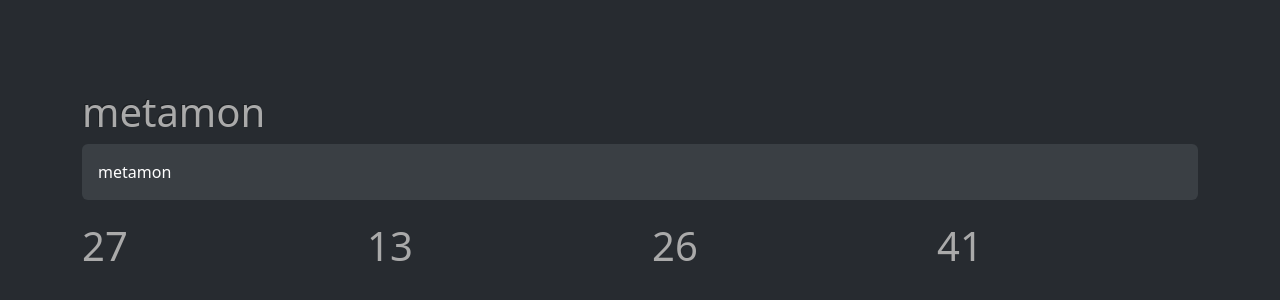
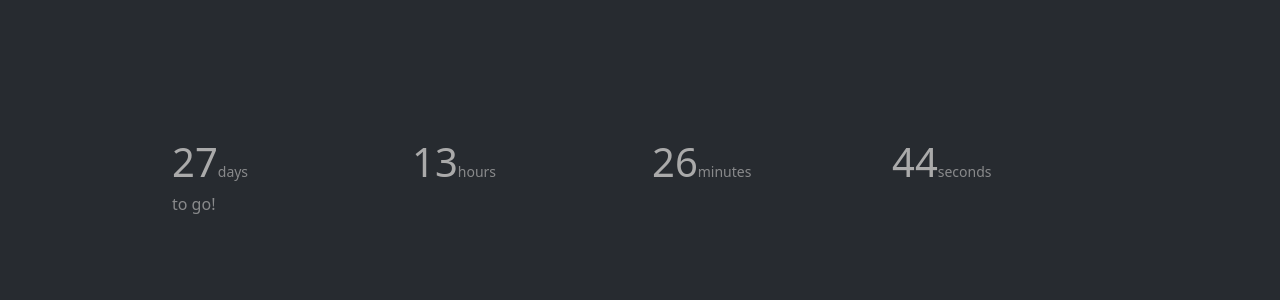
Before and after one commit to sunnz/metamon, a Next.js app: page / in a window 1280 px wide. Shown: the part 218-518 px from the top of the page. Built offline with nearby package versions, Linux system fonts and the light colour scheme.

Commit message:
feat: units

```diff
--- a/pages/index.tsx
+++ b/pages/index.tsx
@@ -25,17 +25,29 @@ const Home: NextPage = () => {
         <link rel="icon" href="/favicon.ico" />
       </Head>
 
-      <Container>
-        <h1 className="header">metamon</h1>
-        <Alert variant="primary">metamon</Alert>
-      </Container>
-
-      <Container className="fs-1">
+      <Container className="w-75">
         <Row>
-          <Col>{days}</Col>
-          <Col>{hours}</Col>
-          <Col>{minutes}</Col>
-          <Col>{seconds}</Col>
+          <Col>
+            <span className="fs-1">{days}</span>
+            <small className="text-muted">days</small>
+          </Col>
+          <Col>
+            <span className="fs-1">{hours}</span>
+            <small className="text-muted">hours</small>
+          </Col>
+          <Col>
+            <span className="fs-1">{minutes}</span>
+            <small className="text-muted">minutes</small>
+          </Col>
+          <Col>
+            <span className="fs-1">{seconds}</span>
+            <small className="text-muted">seconds</small>
+          </Col>
+        </Row>
+        <Row>
+          <Col>
+            <p className="text-muted">to go!</p>
+          </Col>
         </Row>
       </Container>
 
```
